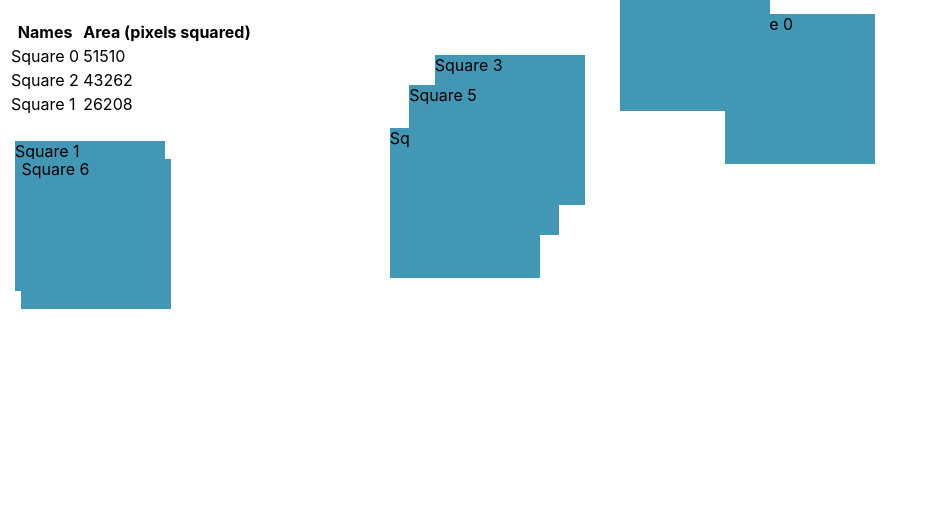
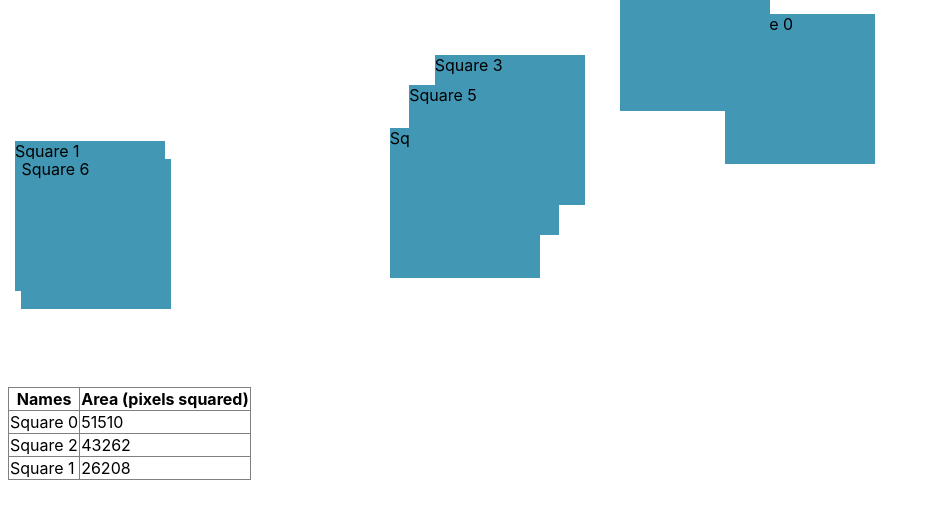
Before and after one commit to danyalaytekin/many-squares, a website built with webpack: page docs/index.html in a window 1280 px wide. Shown: the part 63-582 px from the top of the page, without its empty margins (0-930 px from the left). Built offline with nearby package versions, Linux system fonts and the light colour scheme.

Commit message:
Add simple table styling

```diff
--- a/docs/styles.css
+++ b/docs/styles.css
@@ -14,3 +14,13 @@ body {
     position: absolute;
     background-color: #4297B4;
 }
+
+table {
+    position: absolute;
+    top: 450px;
+    border-collapse: collapse;
+}
+
+th, td {
+    border: 1px solid gray;
+}
```
